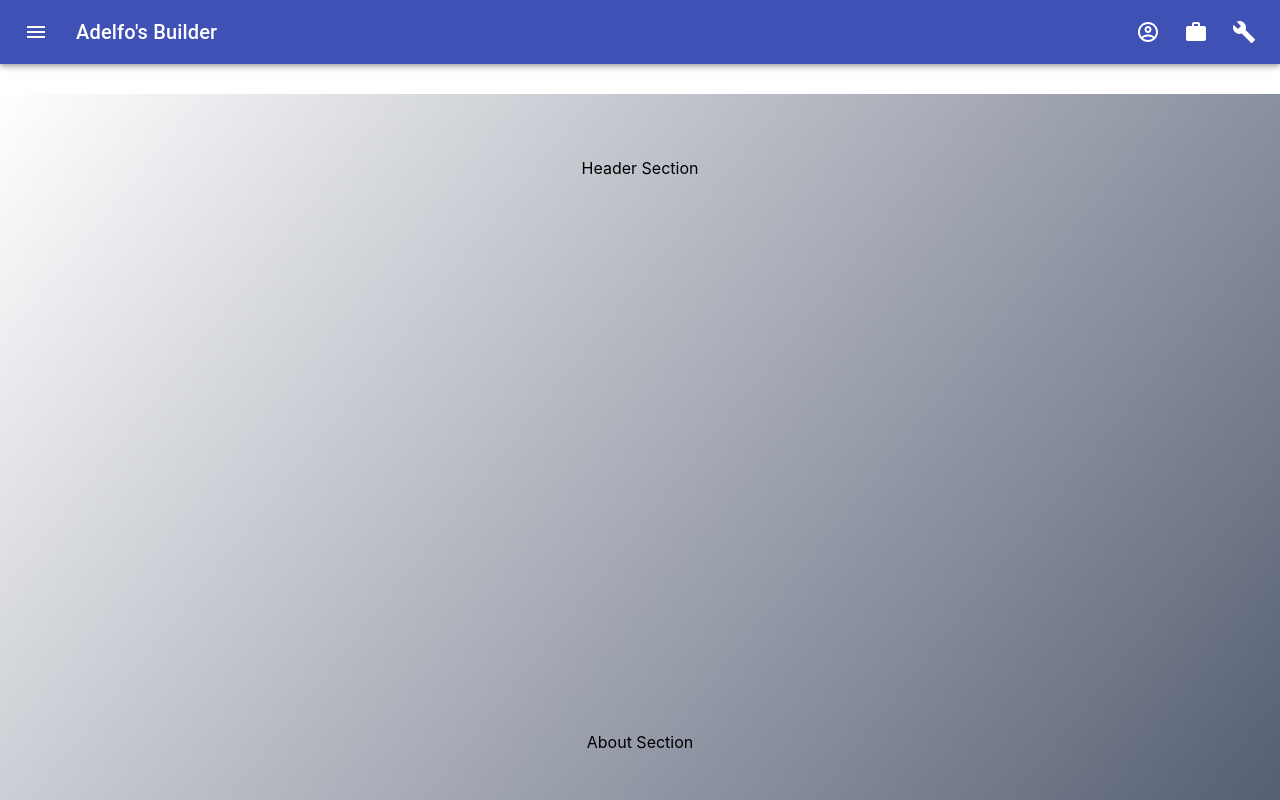
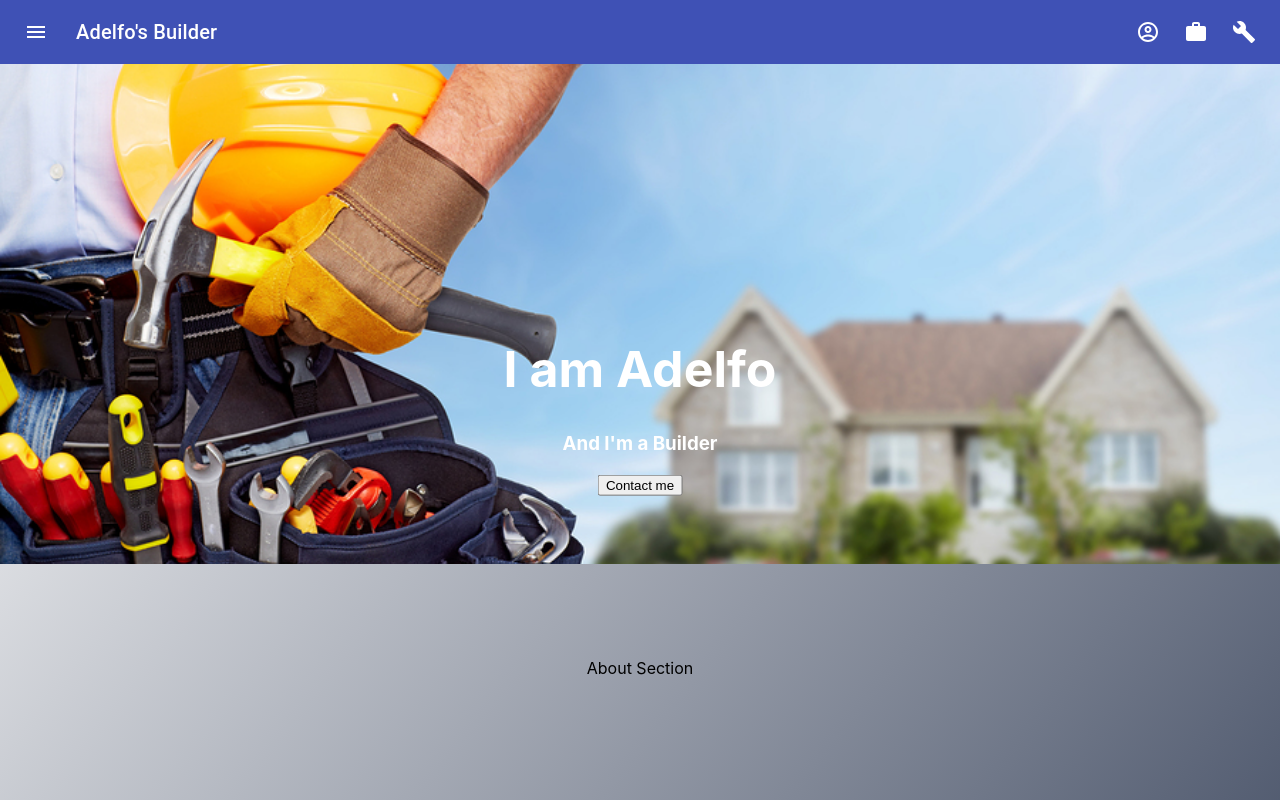
Before and after one commit to PrivateDevelopmentProjects/react-started, a React (Create React App) app: page / in a window 1280 px wide. Shown: the top 800 px of the page. Built offline with nearby package versions, Linux system fonts and the light colour scheme.

Commit message:
added header template text

```diff
--- a/src/components/Header/index.js
+++ b/src/components/Header/index.js
@@ -2,7 +2,15 @@ import React from "react";
 import "./style.css";
 
 const Header = () => {
-	return <div className="header">Header Section</div>;
+	return (
+		<div className="hero-image">
+			<div className="hero-text">
+				<h1 style={{ fontSize: "50px" }}>I am Adelfo</h1>
+				<h3>And I'm a Builder</h3>
+				<button>Contact me</button>
+			</div>
+		</div>
+	);
 };
 
 export default Header;
--- a/src/components/Header/style.css
+++ b/src/components/Header/style.css
@@ -1,6 +1,23 @@
 .header {
 	padding-top: 63.99px;
 	min-height: 60vh;
-	margin-top: 30px;
 	text-align: center;
 }
+
+.hero-image {
+	background-image: url("header.jpg");
+	background-color: #cccccc;
+	height: 500px;
+	background-position: center;
+	background-repeat: no-repeat;
+	background-size: cover;
+}
+
+.hero-text {
+	text-align: center;
+	position: absolute;
+	top: 50%;
+	left: 50%;
+	transform: translate(-50%, -50%);
+	color: white;
+}
```
Also changed, not shown: src/components/Header/header.jpg (added).
